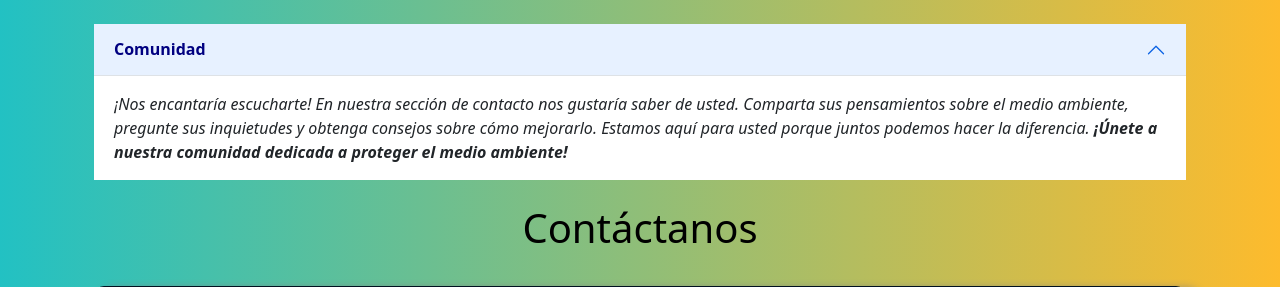
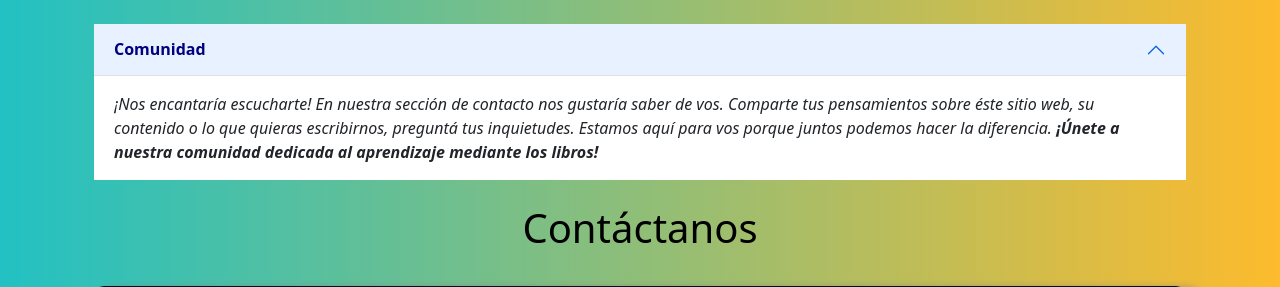
Before and after one commit to PoulMacFlower/proyecto-Final-Informatorio-Biblioteca, a Django app: page /Contact/ in a window 1280 px wide, after a click on "Comunidad". Shown: the part 58-345 px from the top of the page. Run offline with Django 5.2, Linux system fonts and the light colour scheme; some libraries are stand-ins or nearby versions.

Commit message:
Update contact.html

```diff
--- a/templates/contact/contact.html
+++ b/templates/contact/contact.html
@@ -11,10 +11,9 @@
       </h2>
       <div id="flush-collapseOne" class="accordion-collapse collapse" aria-labelledby="flush-headingOne" data-bs-parent="#accordionFlushExample">
         <div class="accordion-body fst-italic">
-            ¡Nos encantaría escucharte! En nuestra sección de contacto nos gustaría saber de usted.
-            Comparta sus pensamientos sobre el medio ambiente, pregunte sus inquietudes y obtenga consejos sobre cómo mejorarlo.
-            Estamos aquí para usted porque juntos podemos hacer la diferencia.
-            <b> ¡Únete a nuestra comunidad dedicada a proteger el medio ambiente! </b>
+            ¡Nos encantaría escucharte! En nuestra sección de contacto nos gustaría saber de vos. Comparte tus pensamientos sobre éste sitio web,
+            su contenido o lo que quieras escribirnos, preguntá tus inquietudes. Estamos aquí para vos porque juntos podemos hacer la diferencia.
+            <b> ¡Únete a nuestra comunidad dedicada al aprendizaje mediante los libros! </b>
         </div>
       </div>
     </div>
```
